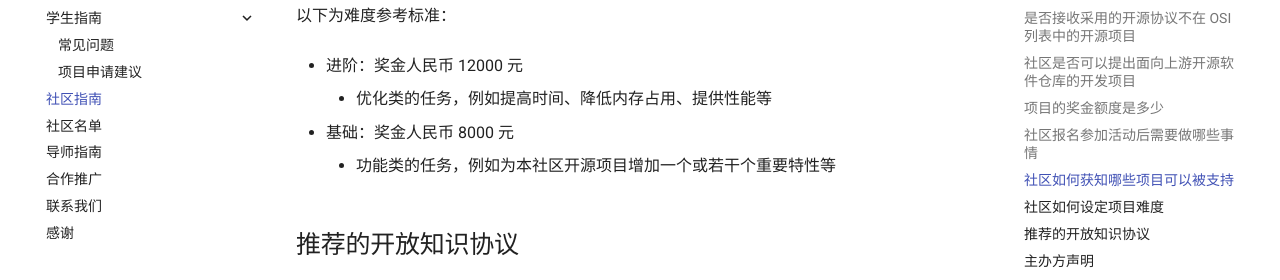
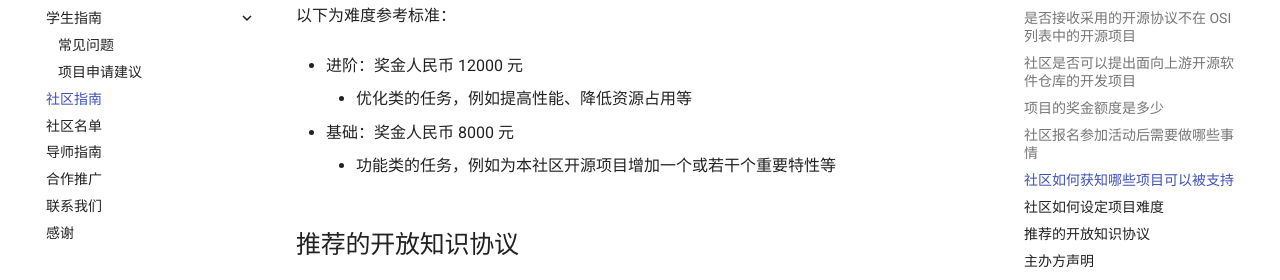
Before and after one commit to summer-ospp/help, an MkDocs documentation site: the page built from docs/community.md, in a window 1280 px wide and 900 px high, scrolled down 2122 px. Shown: the part 171-451 px from the top of the window. Built offline with MkDocs 1.6.1 and Material for MkDocs 9.7.7, drawn with Linux system fonts in a browser that asks for light colours; comment, search, counter and statistics services are not loaded.

Commit message:
Update community.md

```diff
--- a/docs/community.md
+++ b/docs/community.md
@@ -89,7 +89,7 @@
 
 - 进阶：奖金人民币 12000 元
 
-    - 优化类的任务，例如提高时间、降低内存占用、提供性能等
+    - 优化类的任务，例如提高性能、降低资源占用等
 
 - 基础：奖金人民币 8000 元
 
```
